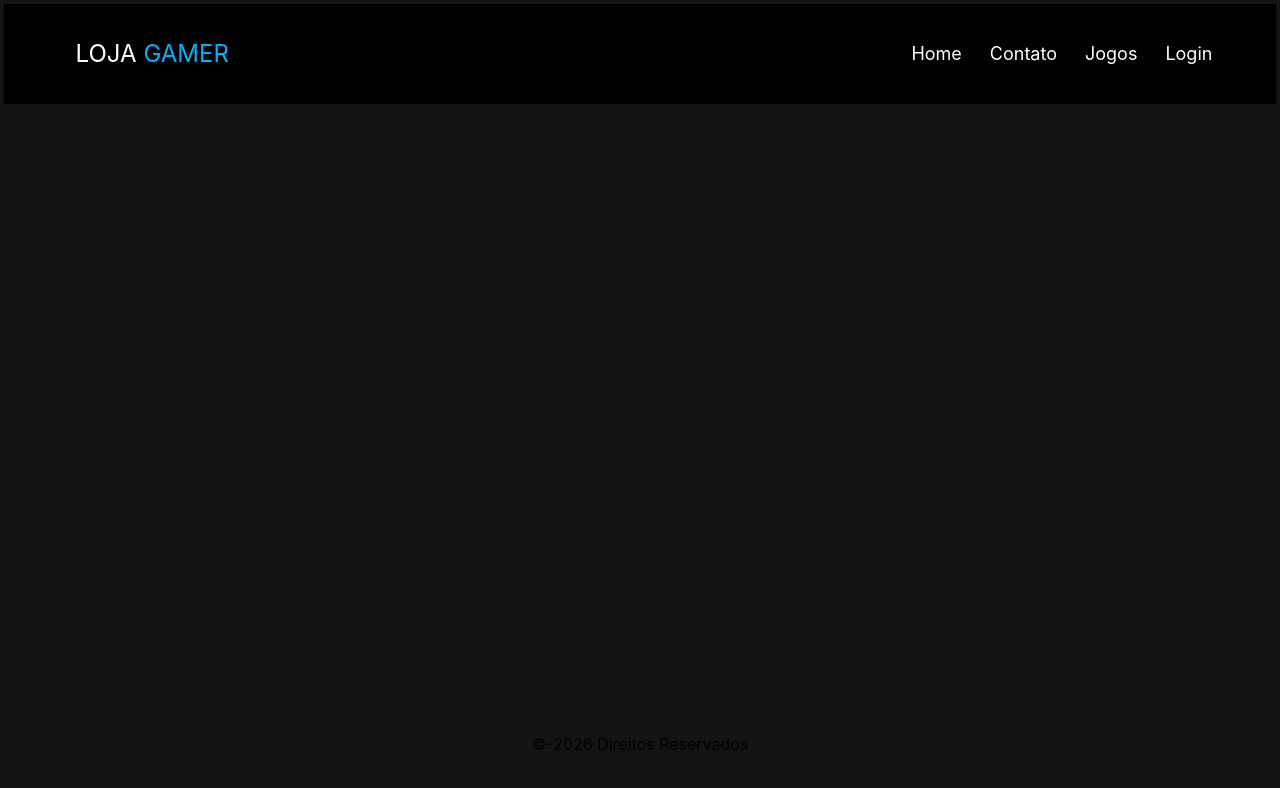
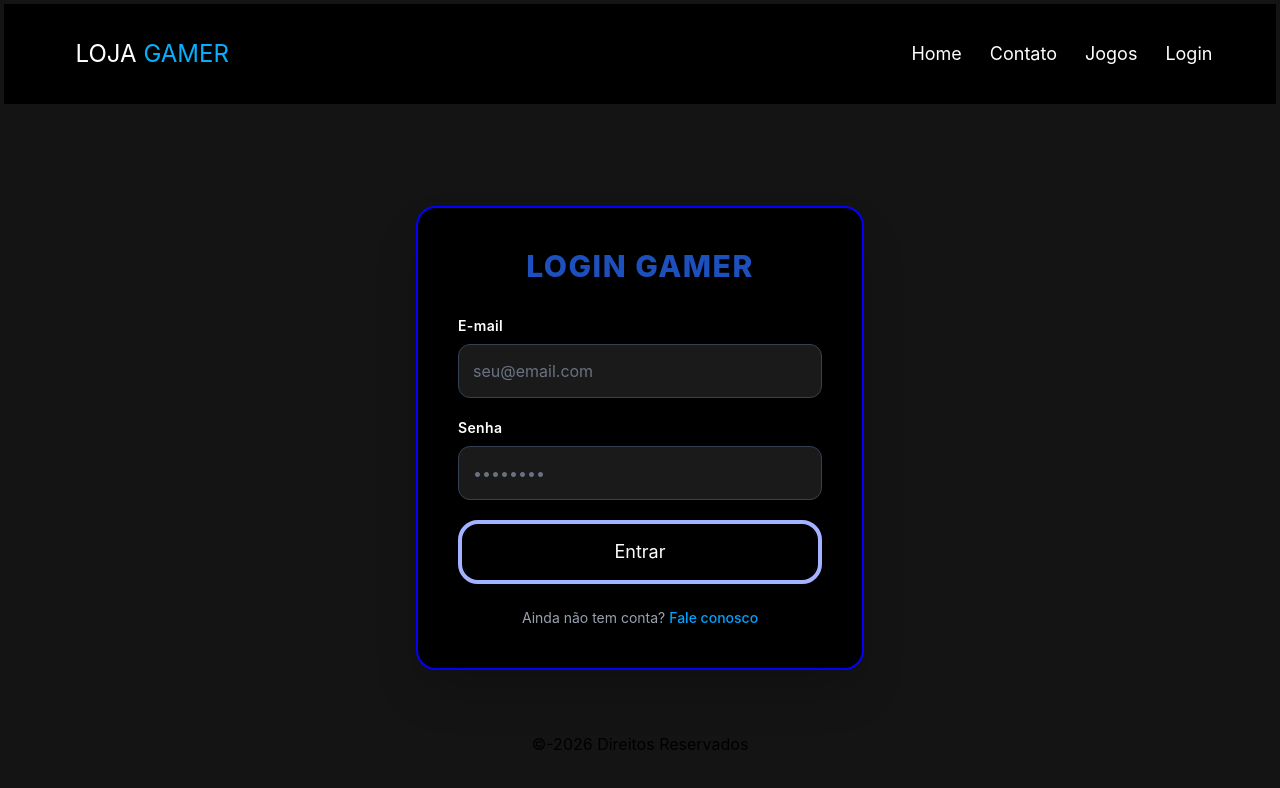
Before and after one commit to yannickdavila07/loja-gamer, a React (Vite) app: page /login in a window 1280 px wide. Shown: the top 788 px of the page. Built offline with nearby package versions, Linux system fonts and the light colour scheme.

Commit message:
feat: Codificando e estilizando o Login

```diff
--- a/src/pages/Login.jsx
+++ b/src/pages/Login.jsx
@@ -1,9 +1,71 @@
+import { useState } from "react"
+import { useNavigate, Link } from "react-router-dom"
 
 const Login = () => {
+
+  //Hook- useState- manipula o estado da váriavel
+  const [email, setEmail] = useState("");
+  const [senha, setSenha] = useState("");
+  //Hook- useNavigate- Navega entre os componentes
+  const navigate = useNavigate();
+
+  //função de login
+  const Login = (e) => {
+    //Previne que a página regarregue
+    e.preventDefault();
+    alert(`Bem-Vindo(a),${email}`);
+    //Direciona para página Home
+    navigate("/");
+  }
+
   return (
-    <>
+    <main className="grow flex items-center justify-center px-4 mt-20 login" >
+      <div className="bg-black p-8 sm:p-10 rounded-[20px] w-full max-w-md shadow-2xl border-2 border-[#0400ff]">
 
-    </>
+        {/* Título com o mesmo estilo neon do site */}
+        <h2 className="text-2xl sm:text-3xl font-extrabold text-[#1e50bd] text-center mb-8 uppercase tracking-wider">
+          Login Gamer
+        </h2>
+
+        <form onSubmit={Login} className="flex flex-col gap-5">
+          <div>
+            <label className="block text-white mb-2 text-sm font-semibold tracking-wide">E-mail</label>
+            <input
+              type="email"
+              required
+              value={email}
+              onChange={(e) => setEmail(e.target.value)}
+              placeholder="seu@email.com"
+              className="w-full p-3.5 rounded-xl bg-[#1a1a1a] text-white border border-gray-700 focus:border-[#2b6bf5] focus:ring-1 focus:ring-[#194a83] outline-none transition-all placeholder:text-gray-500"
+            />
+          </div>
+
+          <div>
+            <label className="block text-white mb-2 text-sm font-semibold tracking-wide">Senha</label>
+            <input
+              type="password"
+              required
+              value={senha}
+              onChange={(e) => setSenha(e.target.value)}
+              placeholder="••••••••"
+              className="w-full p-3.5 rounded-xl bg-[#1a1a1a] text-white border border-gray-700 focus:border-[#002c6e] focus:ring-1 focus:ring-[#03237c] outline-none transition-all placeholder:text-gray-500"
+            />
+          </div>
+
+          {/* Botão com o mesmo gradiente e efeito dos cards */}
+          <button
+            type="submit"
+            className=" border-4 border-indigo-300 t-2 w-full py-3.5 rounded-[20px] text-white text-lg transition-all duration-300 hover:opacity-90 hover:scale-105 hover:text-white cursor-pointer shadow-lg"
+          >
+            Entrar
+          </button>
+        </form>
+
+        <p className="text-center text-gray-400 mt-6 text-sm">
+          Ainda não tem conta? <Link to="/contato" className="text-[#00a2ff] hover:underline font-medium">Fale conosco</Link>
+        </p>
+      </div>
+    </main>
   )
 }
 
```
